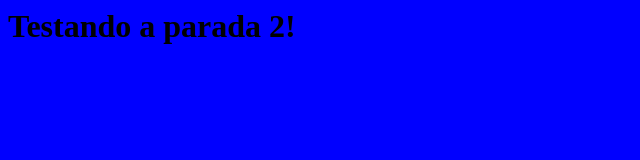
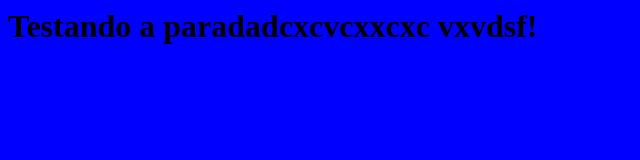
Before and after one commit to felipecotta/curso-git, a plain HTML site: page index.html in a window 1280 px wide. Shown: the whole page, without its empty margins (0-640 px from the left). Drawn offline with Linux system fonts and the light colour scheme.

Commit message:
Update index.html
novo teste com conflito

```diff
--- a/index.html
+++ b/index.html
@@ -5,6 +5,6 @@
 	<head>
 
 	<body>
-		<h1>Testando a parada 2! </h1>
+		<h1>Testando a paradadcxcvcxxcxc vxvdsf! </h1>
 	</body>
 </html
```
